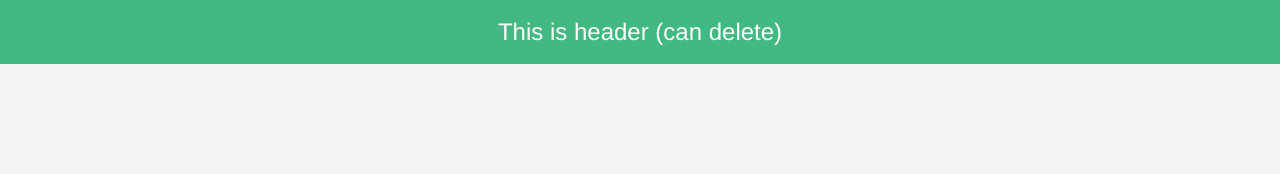
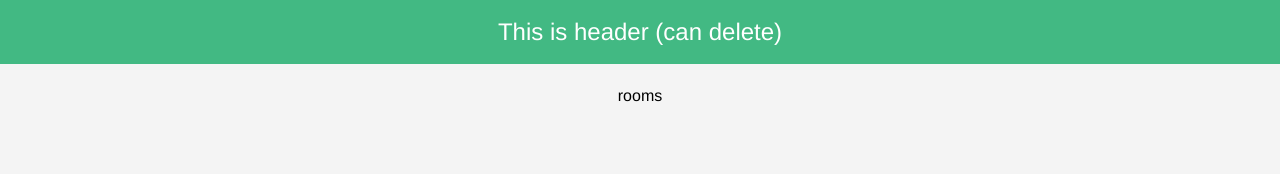
Before and after one commit to Xiugapurin/web-app-final, a Vue app: page /rooms in a window 1280 px wide. Shown: the top 174 px of the page. Built offline with nearby package versions, Linux system fonts and the light colour scheme.

Commit message:
rooms view

```diff
--- a/src/router/index.js
+++ b/src/router/index.js
@@ -1,11 +1,17 @@
 import { createRouter, createWebHistory } from "vue-router";
 import HomeView from "../views/HomeView.vue";
+import RoomsView from "../views/RoomsView.vue";
 
 const routes = [
   {
     path: "/",
     name: "Home",
     component: HomeView,
+  },
+  {
+    path: "/rooms",
+    name: "Rooms",
+    component: RoomsView
   },
   {
     path: "/room/:roomId",
--- /dev/null
+++ b/src/views/RoomsView.vue
@@ -0,0 +1,13 @@
+<template>
+  <div class="flex flex-col w-full justify-center items-center gap-8">
+    <p>rooms</p>
+  </div>
+</template>
+
+<script setup>
+import { ref } from "vue";
+import { useRouter } from "vue-router";
+
+const roomIdInput = ref("");
+const router = useRouter();
+</script>
```
